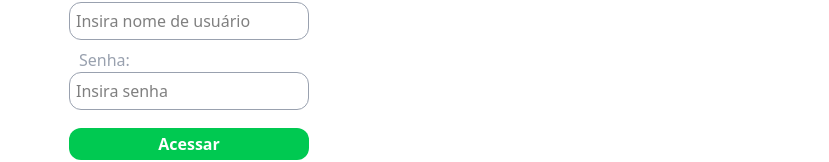
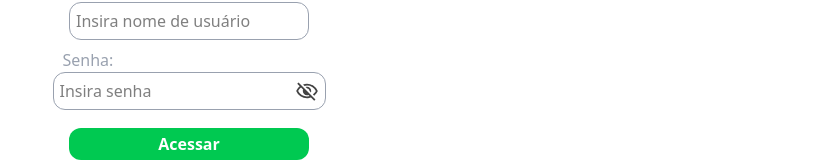
Before and after one commit to joaomouratocn/EasyPdv-Arthivia, an Angular app in the folder app/: page /auth in a window 1280 px wide. Shown: the part 407-569 px from the top of the page, without its empty margins (451-1280 px from the left). Built offline with nearby package versions, Linux system fonts and the light colour scheme; no server answers.

Commit message:
add eye.svg in input login page

```diff
--- a/app/src/app/pages/auth-page/auth-page.html
+++ b/app/src/app/pages/auth-page/auth-page.html
@@ -16,7 +16,7 @@
         name="username"
         formControlName="username"
         placeholder="Insira nome de usuário"
-        class="p-1.5 border border-gray-400 rounded-xl w-60"
+        class="p-1.5 border border-gray-400 rounded-xl w-60 focus:outline-none"
       />
       @if (isInvalidField('username')) {
         <p class="text-red-500 px-3.5">Este campo é obrigatório</p>
@@ -24,14 +24,35 @@
     </div>
     <div>
       <label id="password" class="block text-gray-400 px-2.5">Senha:</label>
+      <div class="flex gap-1 border border-gray-400 rounded-xl p-1.5">
         <input
-        type="password"
+          [type]="showPass ? 'text' : 'password'"
           id="password"
           name="password"
           formControlName="password"
           placeholder="Insira senha"
-        class="p-1.5 border border-gray-400 rounded-xl w-60"
+          class="focus:outline-none"
         />
+        @if (showPass) {
+          <img
+            (click)="alterVisiblityPassword()"
+            [ngSrc]="showPass ? '/visibility_16dp.svg' : '/visibility_off_16dp.svg'"
+            alt="visible password"
+            width="24"
+            height="24"
+            priority
+          />
+        } @else {
+          <img
+            (click)="alterVisiblityPassword()"
+            ngSrc="/visibility_off_16dp.svg"
+            alt="visible password"
+            width="24"
+            height="24"
+            priority
+          />
+        }
+      </div>
       @if (isInvalidField('password')) {
         <p class="text-red-500 px-3.5">Este campo é obrigatório</p>
       }
--- a/app/src/app/pages/auth-page/auth-page.ts
+++ b/app/src/app/pages/auth-page/auth-page.ts
@@ -17,6 +17,7 @@ export class AuthPage {
     username: new FormControl<string>('', { nonNullable: true, validators: Validators.required }),
     password: new FormControl<string>('', { nonNullable: true, validators: Validators.required }),
   });
+  showPass: boolean = false;
 
   constructor(
     private authService: AuthService,
@@ -50,6 +51,10 @@ export class AuthPage {
     }
   }
 
+  alterVisiblityPassword() {
+    this.showPass = !this.showPass;
+  }
+
   showAlert(message: string) {
     window.alert(message);
   }
--- a/app/src/app/pages/home-page/home-page.ts
+++ b/app/src/app/pages/home-page/home-page.ts
@@ -29,7 +29,7 @@ export class HomePage {
   }
 
   insertCategory() {
-    this.categoryService.insertCategory('Bebidas21').subscribe({
+    this.categoryService.insertCategory('Bebidas2134').subscribe({
       next: (result) => {
         console.log(result.message);
       },
--- a/app/src/app/services/auth-service.ts
+++ b/app/src/app/services/auth-service.ts
@@ -19,7 +19,7 @@ export class AuthService {
   initAuth(): Promise<void> {
     return firstValueFrom(
       this.refreshResquest().pipe(
-        tap((user) => this.setLoggedUser(user)),
+        tap((result) => this.setLoggedUser(result)),
         catchError(() => of(null)),
       ),
     ).then();
```
Also changed, not shown: app/public/visibility_16dp.svg (added), app/public/visibility_off_16dp.svg (added). Lines whose indentation alone changed are shown as unchanged.
